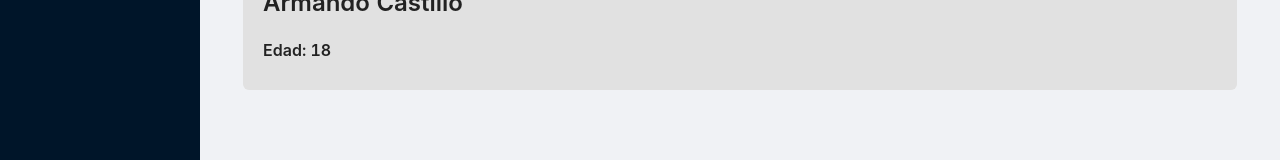
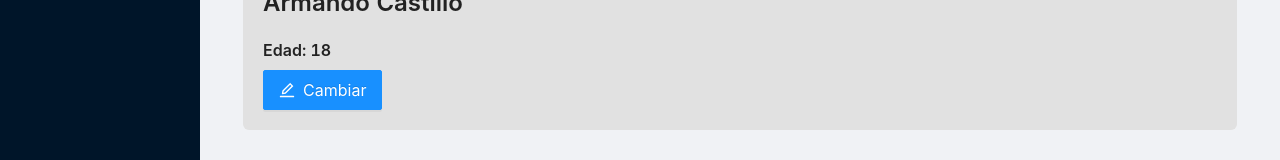
Before and after one commit to Eduardo-Castillo-Sfleet/antd-hook, a React (Create React App) app: page /perfil in a window 1280 px wide. Shown: the part 361-521 px from the top of the page. Built offline with nearby package versions, Linux system fonts and the light colour scheme.

Commit message:
change click name

```diff
--- a/src/components/Perfil.js
+++ b/src/components/Perfil.js
@@ -1,5 +1,8 @@
 import React, { useState } from 'react';
-import { Row, Col, Image, Typography } from 'antd';
+import { Button, Row, Col, Image, Typography } from 'antd';
+
+import { EditOutlined } from '@ant-design/icons';
+
 import "../styles/Perfil.css";
 
 const { Title } = Typography;
@@ -12,6 +15,12 @@ export const Perfil = props => {
         tipoUsuario: 'Corporativo'
     })
 
+    const cambiarDatos = () => {
+        setUsuario({
+            nombre: 'Eduardo'
+        })
+    }
+
     return(
         <div>
             <Row>
@@ -19,6 +28,9 @@ export const Perfil = props => {
                     <Image style={{width: '100%'}} src="https://zos.alipayobjects.com/rmsportal/jkjgkEfvpUPVyRjUImniVslZfWPnJuuZ.png"/>
                     <Title level={3}>{usuario.nombre}</Title>
                     <Title level={5}>Edad: {usuario.edad}</Title>
+                    <Button type="primary" size='large' icon={<EditOutlined/>} onClick={cambiarDatos}>
+                    Cambiar
+                    </Button>
                 </Col>
                 <Col span={9} className="colsPerfil">
                     <Title level={3}>Mis autos</Title>
```
Also changed, not shown: 1 other file (tests, documents, lock files or other folders).
